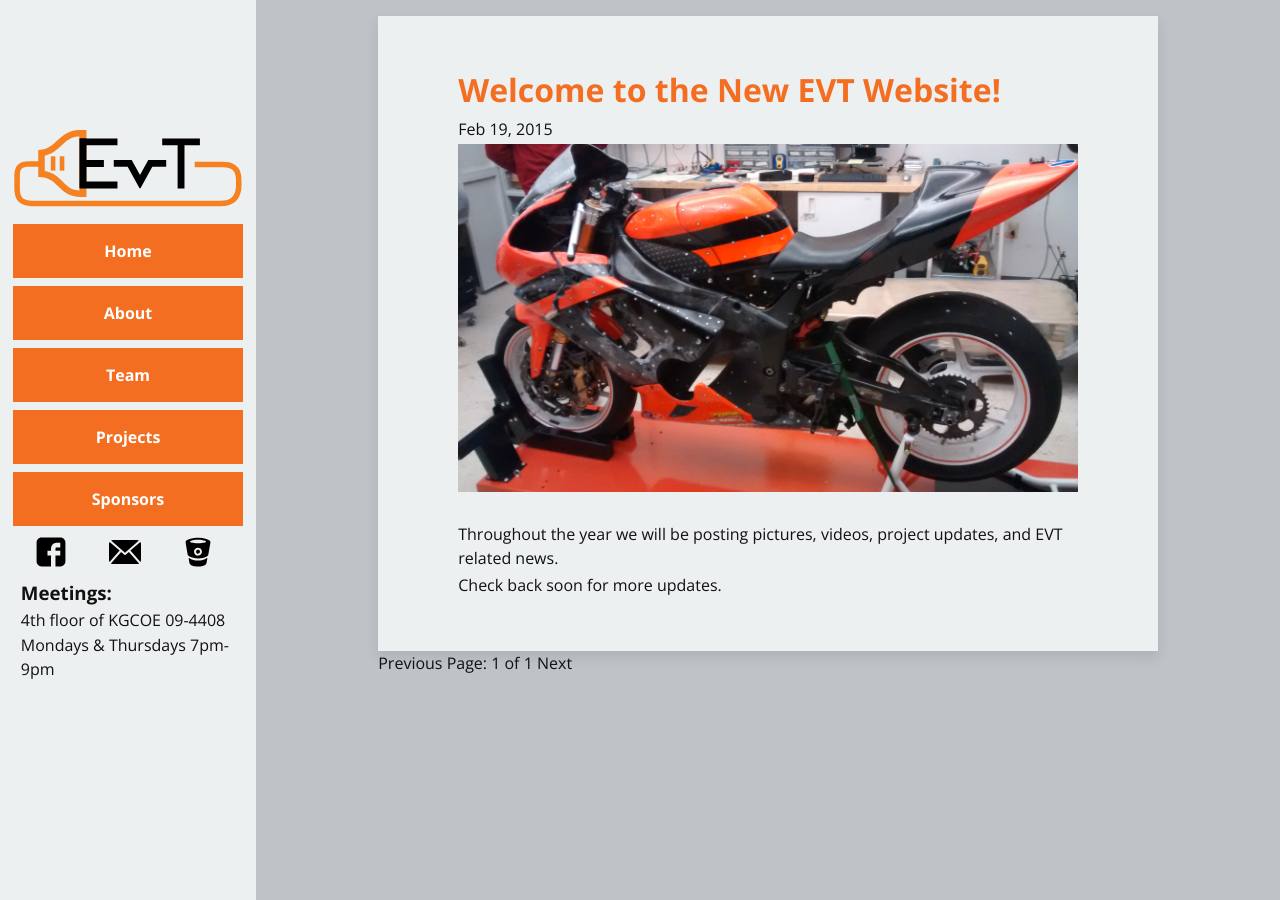
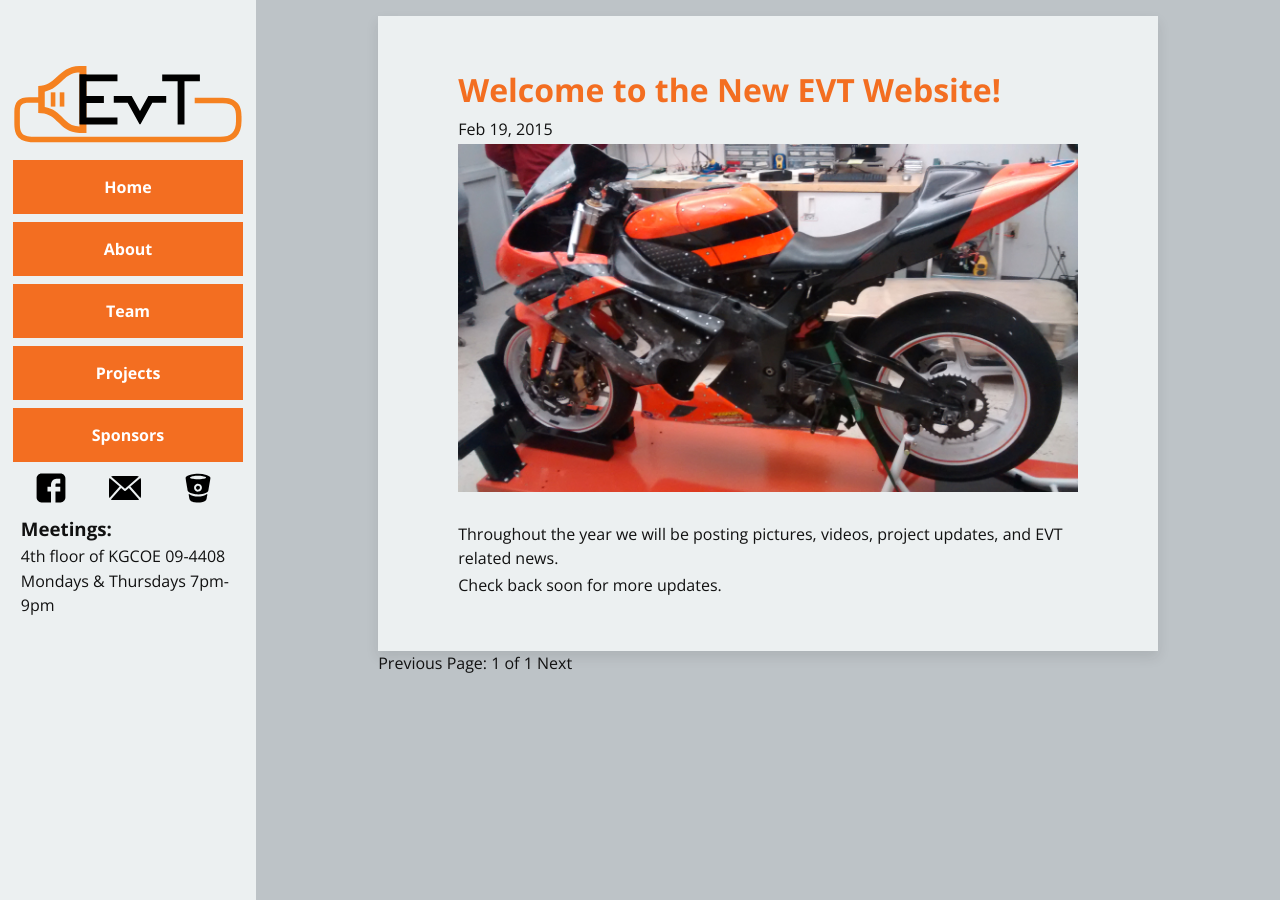
Before and after one commit to RIT-EVT/RIT-EVT.github.io, a Jekyll site: the page built from index.html, in a window 1280 px wide. Built offline with Jekyll 4.4.1, drawn with Linux system fonts in a browser that asks for light colours; the list of posts is cut into pages by our own code.

Commit message:
Fixed sidebar cutting off on small screens, fixes #17

```diff
--- a/_sass/_layout.scss
+++ b/_sass/_layout.scss
@@ -68,10 +68,10 @@
 .sidebar {
     background: #ECF0F1;
     position: fixed;
-    min-height: 100%;
+    min-height: 100vh;
     width: 20%;
     display: block;
-    padding-top: 10%;
+    padding-top: 5%;
 }
 
 .sidebar a {
```
